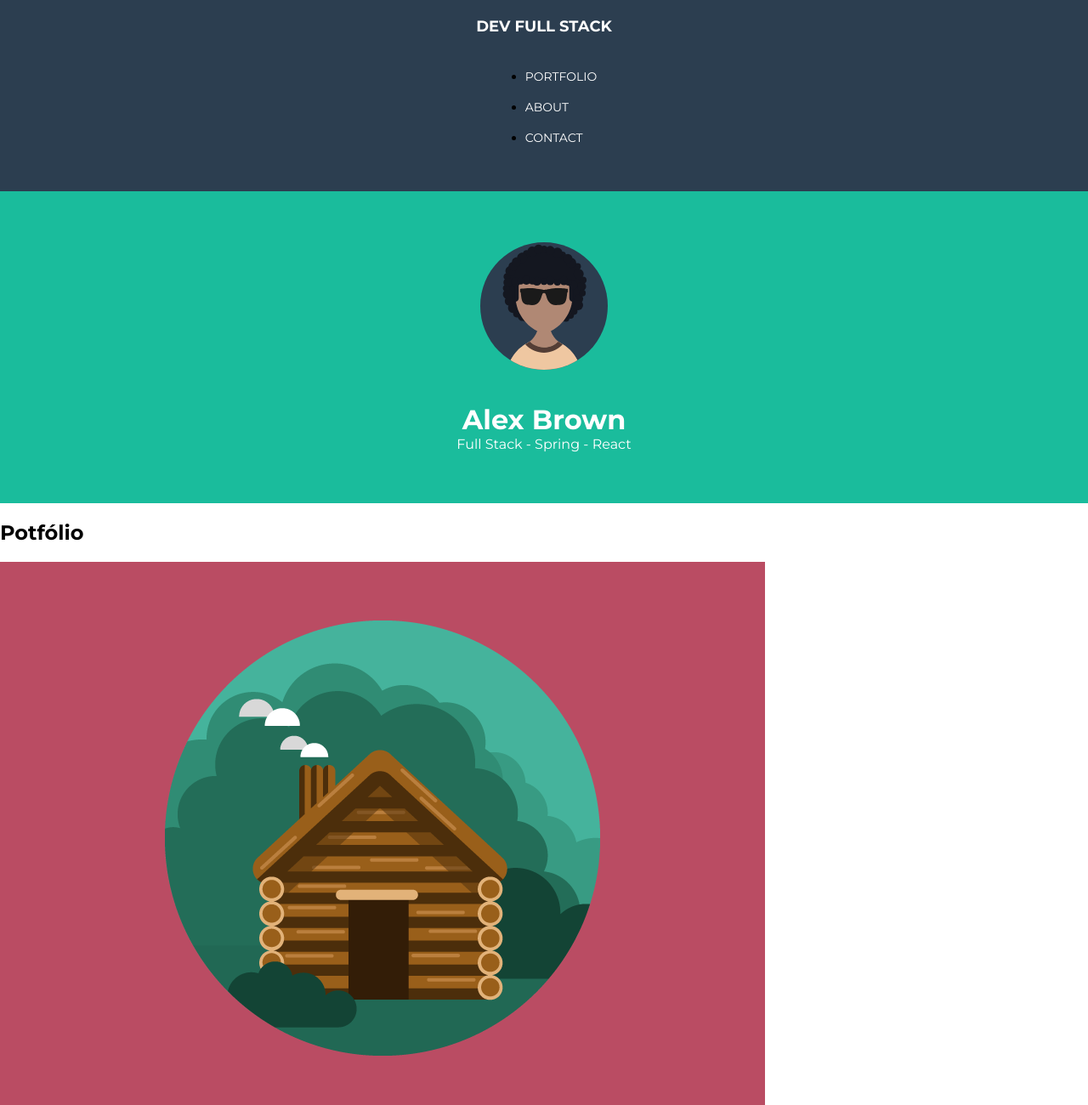
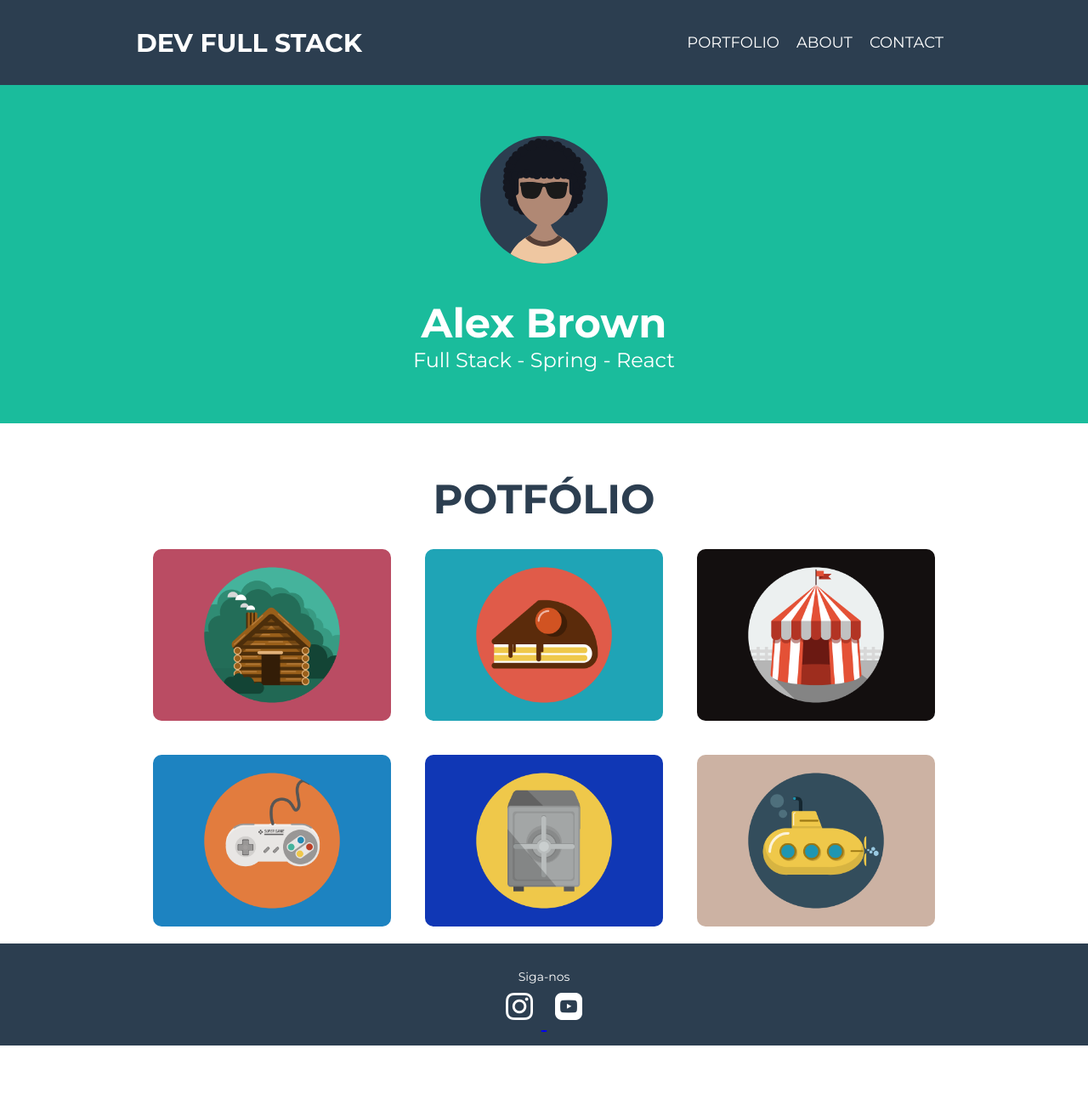
Before and after one commit to gabrielsalesdavid/DevSuperior-Nivelamento-HTML-CSS, a plain HTML site: page Responsividade/index.html in a window 1280 px wide. Shown: the top 1300 px of the page at 85% size. After the commit the page ends 1230 px from the top, so only its background shows below. Drawn offline with Linux system fonts and the light colour scheme.

Commit message:
Estudo de Caso Responsividade

```diff
--- a/Responsividade/CSS/styles.css
+++ b/Responsividade/CSS/styles.css
@@ -1,62 +1,159 @@
+/* ELEMENTS */
+:root {
+  --color-gray: #2c3e50;
+  --color-white: #fff;
+  --color-water: #1abc9c;
+}
 * {
   box-sizing: border-box;
 }
+
 html,
 body {
   padding: 0;
   margin: 0;
   font-family: "Montserrat", sans-serif;
 }
-.nav-container {
-  background-color: #2c3e50;
-  height: 100%;
-  width: 100%;
-  padding: 20px;
-}
-.nav-main {
-  width: 100%;
-  max-width: 960px;
-  margin: 0 auto;
+
+footer {
+  height: 120px;
+  background-color: var(--color-gray);
   display: flex;
   flex-direction: column;
   align-items: center;
 }
+
+/* CLASSES, IDS */
+
+.nav-container {
+  background-color: var(--color-gray);
+  height: 100px;
+  width: 100%;
+  padding: 20px;
+  position: fixed;
+}
+
+.nav-main {
+  display: flex;
+  flex-direction: column;
+  align-items: center;
+}
+
 .nav-main a {
-  color: white;
+  color: var(--color-white);
   text-transform: uppercase;
   text-decoration: none;
 }
-.menu-tems {
+
+.menu-items {
   display: flex;
   list-style-type: none;
   margin: 0;
   padding: 0;
 }
+
 .menu-items li {
-  margin: 18px;
+  margin: 10px;
   font-size: 14px;
 }
+
 .nav-brand {
   font-size: 18px;
-  font-weight: bold;
+  font-weight: 700;
   margin-bottom: 5px;
 }
+
 .profile-container {
-  background-color: #1abc9c;
-  color: #fff;
-  padding: 60px 0;
+  background-color: var(--color-water);
+  color: var(--color-white);
+  padding: 160px 0 60px 0;
   display: flex;
   flex-direction: column;
   align-items: center;
 }
-.profile-img {
+
+.profile-avatar img {
   width: 150px;
 }
+
 .profile-title {
   margin: 35px 0 0 0;
   font-size: 2rem;
 }
+
 .profile-description {
   margin: 0;
   font-size: 1rem;
 }
+.container {
+  width: 100%;
+  max-width: 960px;
+  margin: 0 auto;
+}
+.portfolio-title {
+  font-size: 2rem;
+  text-transform: uppercase;
+  text-align: center;
+  color: var(--color-gray);
+  margin: 60px 0 10px 0;
+}
+
+.portfolio-container {
+  display: flex;
+  justify-content: center;
+  flex-wrap: wrap;
+}
+
+.portfolio-item {
+  width: calc(100% - 40px);
+  max-width: 420px;
+  border-radius: 10px;
+  cursor: pointer;
+  margin: 20px;
+}
+
+.footer-title {
+  color: var(--color-white);
+  font-size: 14px;
+  margin-top: 30px;
+}
+
+.social-container img {
+  width: 32px;
+  height: 32px;
+  margin: 10px;
+}
+
+@media (min-width: 576px) {
+  html {
+    font-size: 20px;
+  }
+}
+
+@media (min-width: 768px) {
+  html {
+    font-size: 24px;
+  }
+
+  .portfolio-item {
+    width: 280px;
+  }
+
+  .nav-container {
+    display: flex;
+  }
+
+  .nav-main {
+    flex-direction: row;
+    justify-content: space-between;
+  }
+
+  .nav-brand {
+    font-size: 30px;
+    margin-bottom: 0;
+  }
+
+  .menu-items li {
+    font-size: 18px;
+  }
+}
--- a/Responsividade/index.html
+++ b/Responsividade/index.html
@@ -14,7 +14,7 @@
   </head>
   <body>
     <header class="nav-container">
-      <nav class="nav-main">
+      <nav class="container nav-main">
         <a class="nav-brand" href="#">Dev Full Stack</a>
         <ul class="menu-items">
           <li><a href="#portfolio">Portfolio</a></li>
@@ -29,27 +29,51 @@
     </header>
     <main>
       <section class="profile-container">
-        <div class="profile-img">
+        <div class="profile-avatar">
           <img src="img/profile.svg" alt="Meu perfil" />
         </div>
         <h1 class="profile-title">Alex Brown</h1>
         <p class="profile-description">Full Stack - Spring - React</p>
       </section>
-      <section>
-        <h2>Potfólio</h2>
-        <div>
-          <img src="img/portfolio1.png" alt="Portfolio 1" />
-          <img src="img/portfolio2.png" alt="Portfolio 2" />
-          <img src="img/portfolio3.png" alt="Portfolio 3" />
-          <img src="img/portfolio4.png" alt="Portfolio 4" />
-          <img src="img/portfolio5.png" alt="Portfolio 5" />
-          <img src="img/portfolio6.png" alt="Portfolio 6" />
+      <section id="portfolio" class="container">
+        <h2 class="portfolio-title">Potfólio</h2>
+        <div class="portfolio-container">
+          <img
+            class="portfolio-item"
+            src="img/portfolio1.png"
+            alt="Portfolio 1"
+          />
+          <img
+            class="portfolio-item"
+            src="img/portfolio2.png"
+            alt="Portfolio 2"
+          />
+          <img
+            class="portfolio-item"
+            src="img/portfolio3.png"
+            alt="Portfolio 3"
+          />
+          <img
+            class="portfolio-item"
+            src="img/portfolio4.png"
+            alt="Portfolio 4"
+          />
+          <img
+            class="portfolio-item"
+            src="img/portfolio5.png"
+            alt="Portfolio 5"
+          />
+          <img
+            class="portfolio-item"
+            src="img/portfolio6.png"
+            alt="Portfolio 6"
+          />
         </div>
       </section>
     </main>
     <footer>
-      <div>Siga-nos</div>
-      <div>
+      <div class="footer-title">Siga-nos</div>
+      <div class="social-container">
         <a href="https://instagram.com/devsuperior.ig">
           <img src="img/instagram.png" alt="Instagram" />
         </a>
```
Also changed, not shown: 4 other files.
